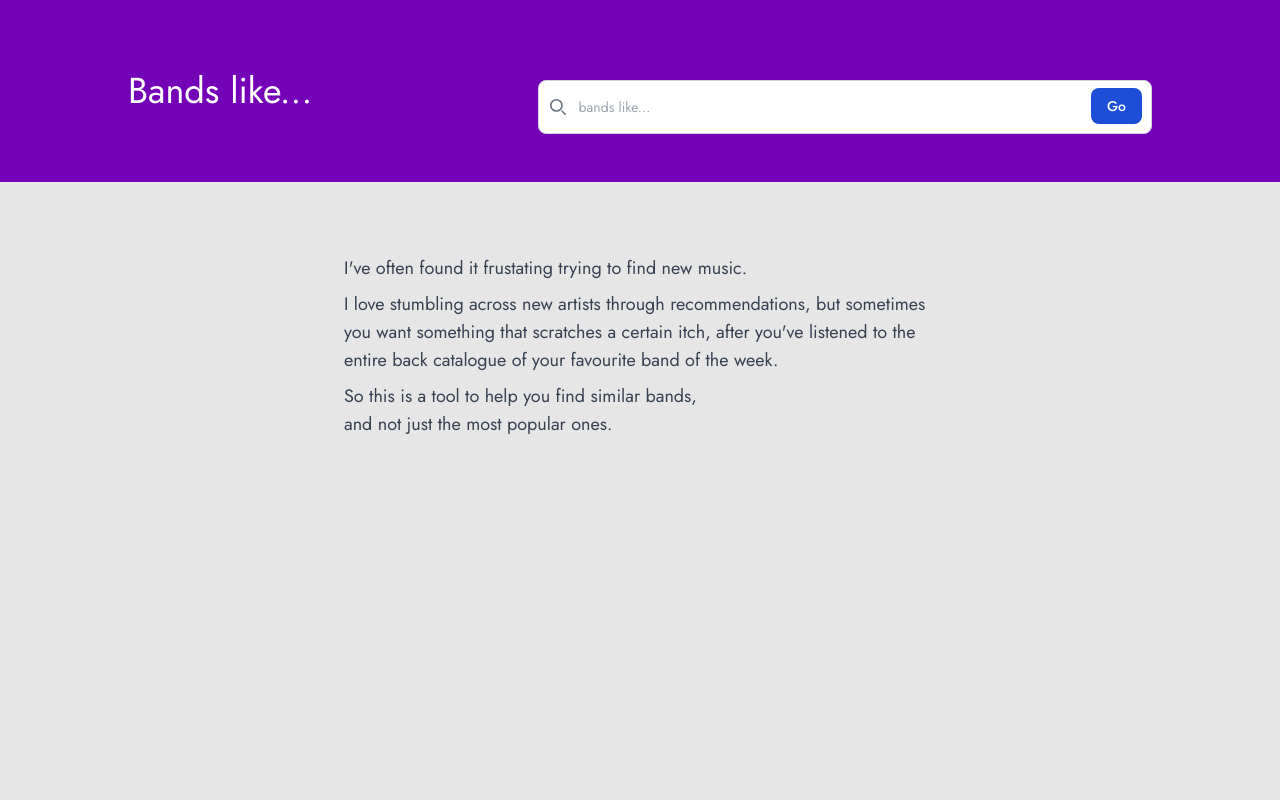
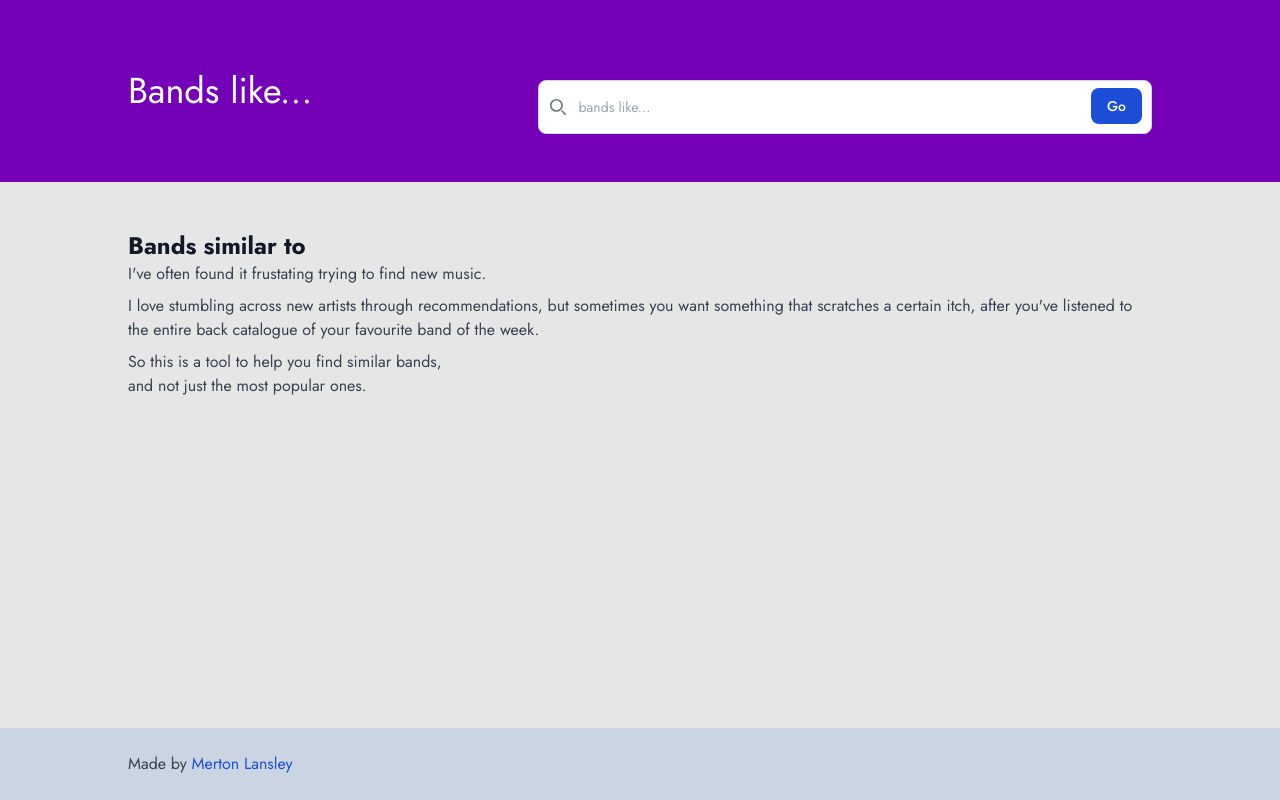
Before and after one commit to Merton/bandslike.net, a Next.js app: page / in a window 1280 px wide. Built offline with nearby package versions, Linux system fonts and the light colour scheme.

Commit message:
Added footer and text layout of artists

```diff
--- a/app/layout.tsx
+++ b/app/layout.tsx
@@ -21,10 +21,16 @@ export default function RootLayout({
 }) {
   return (
     <html lang="en">
-      <body className={jost.className}>
+      <body className={`${jost.className} flex flex-col`}>
         {children}
+        <footer className="fixed bottom-0 left-0 w-full bg-slate-300">
+          <div className="w-full max-w-screen-lg mx-auto px-3 sm:px-0 py-6">
+            <p className="text-gray-700">Made by <a href="https://github.com/merton" target="_blank" className="text-blue-700 hover:underline">Merton Lansley</a></p>
+          </div>
+        </footer>
         <Analytics />
       </body>
+
     </html>
   )
 }
--- a/app/page.tsx
+++ b/app/page.tsx
@@ -88,13 +88,18 @@ export default function SearchPage({ searchParams: { queryArtist } }: {
   }
 
   const handleNodeClick = (node: { id: string }) => {
-    const previouslySearched = searches.find(search => search.originalArtist.toLowerCase() === node.id.toLowerCase());
+    newSearch(node.id);
+  }
+
+  const newSearch = (searchArtist: string) => {
+    const previouslySearched = searches.find(search => search.originalArtist.toLowerCase() === searchArtist.toLowerCase());
+    setError(null);
+
     if (previouslySearched) {
       updateSelectedSearch(previouslySearched);
     } else {
-      setArtist(node.id);
-      setError(null);
-      setInput(node.id);
+      setArtist(searchArtist);
+      setInput(searchArtist);
       setNodeClicked(true);
     }
   }
@@ -138,9 +143,9 @@ export default function SearchPage({ searchParams: { queryArtist } }: {
   const loadingProgress = lastMessage ? lastMessage.content.length / AVERAGE_RESPONSE_LENGTH * 100 : 0;
 
   return (
-    <main className="flex min-h-screen flex-col items-center">
-      <section className="w-full bg-primary p-12">
-        <div className="flex flex-wrap items-center max-w-screen-lg m-auto">
+    <main className="mb-[100px]">
+      <section className="w-full bg-primary px-3 sm:px-12 py-12">
+        <div className="flex flex-wrap items-center max-w-screen-lg mx-auto">
           <h1 className="text-4xl min-w-fit md:w-2/5 text-primary-foreground">
             Bands like...<br /><span className="text-cyan-300 underline">{artist}</span>
           </h1>
@@ -170,10 +175,10 @@ export default function SearchPage({ searchParams: { queryArtist } }: {
           </form>
         </div>
       </section>
-      <section className="w-full px-6 py-6">
-        <div className="max-w-screen-lg m-auto">
+      <section className="w-full max-w-screen-lg mx-auto px-3 sm:px-0">
+        <div className="py-6">
           {searches.length > 1 &&
-            <SearchHistory onClick={(i) => { updateSelectedSearch(searches[i]) }} searches={searches}></SearchHistory>
+            <div className="mb-4"><SearchHistory onClick={(i) => { updateSelectedSearch(searches[i]) }} searches={searches}></SearchHistory></div>
           }
           {isLoading ?
             (<div className="flex flex-col items-center my-12">
@@ -186,8 +191,28 @@ export default function SearchPage({ searchParams: { queryArtist } }: {
               )}</>
           }
         </div>
+        {error && <p className="text-red-500">Ah, somethings gone wrong. This happens, give it another go <br />{error}</p>}
+
       </section>
-      <article className="w-full max-w-screen-sm p-6 text-lg text-gray-700">
+      <article className="w-full max-w-screen-lg mx-auto px-3 sm:px-0">
+        {!isLoading &&
+          <section className="">
+            <h2 className="text-2xl font-bold text-gray-900">Bands similar to {artist}</h2>
+            <ul className="">
+              {selectedSearch?.results.map(({ artist, similarArtists }, i) => (
+                <li key={i} className="mb-2">
+                  <span className="hover:cursor-pointer" onClick={() => newSearch(artist)}>{artist}</span>
+                  <ul className="ml-6">
+                    {similarArtists.map((similarArtist, j) => (
+                      <li key={j}><span className="hover:cursor-pointer" onClick={() => newSearch(similarArtist)}>{similarArtist}</span></li>
+                    ))}
+                  </ul>
+                </li>
+              ))}
+            </ul>
+          </section>
+        }
+        <section className=" text-gray-700">
           <p>
             I&apos;ve often found it frustating trying to find new music.
           </p>
@@ -197,9 +222,9 @@ export default function SearchPage({ searchParams: { queryArtist } }: {
           <p className="mt-2">
             So this is a tool to help you find similar bands, <br />and not just the most popular ones.
           </p>
+        </section>
       </article>
 
-      {error && <p className="text-red-500">Ah, somethings gone wrong. This happens, give it another go <br />{error}</p>}
     </main>
   )
 }
```
Lines whose indentation alone changed are shown as unchanged.
